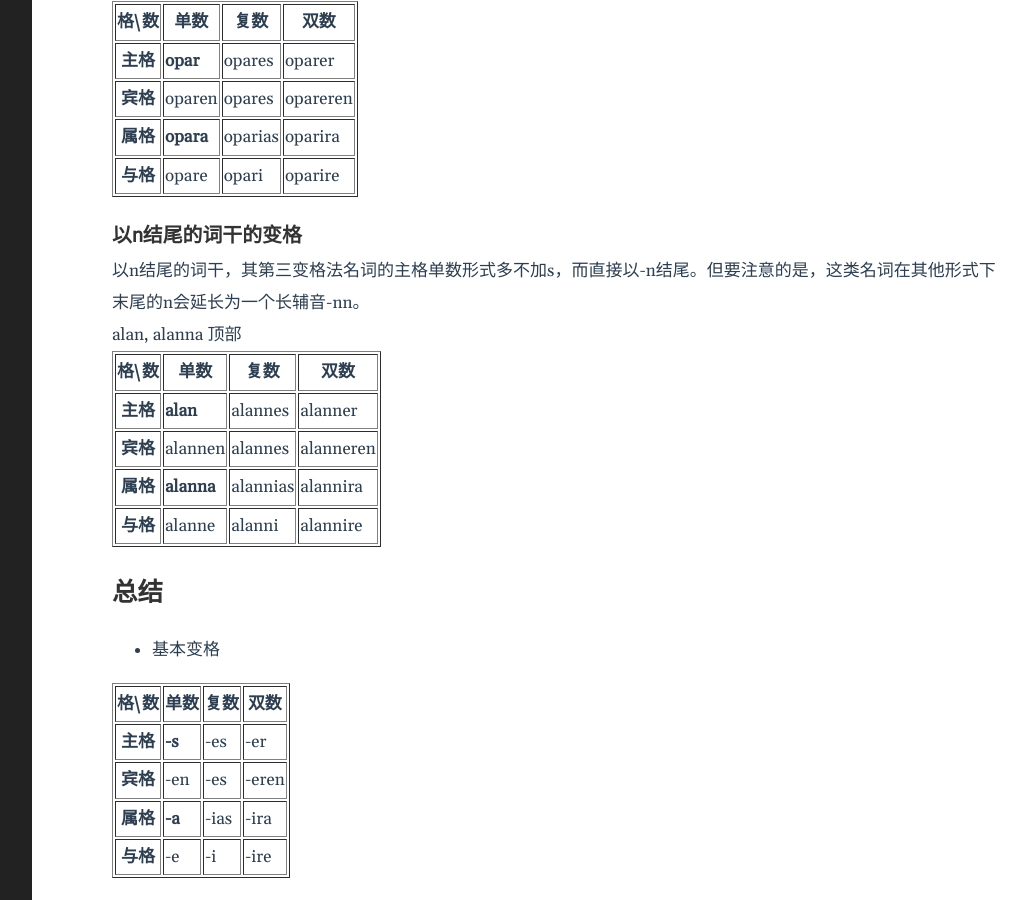
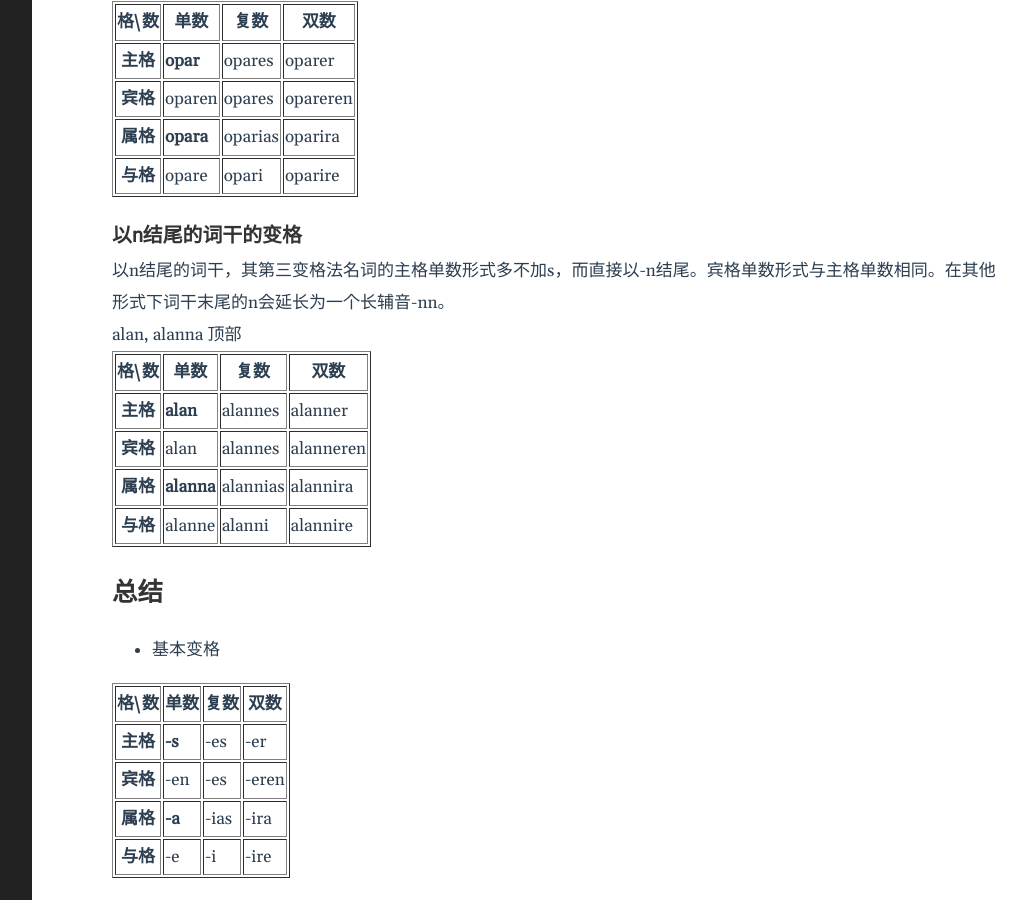
Before and after one commit to WenNianshuo/WenNianshuo.github.io, a Jekyll site: the page built from _posts/2022-01-23-5. 名词的第三变格法（一）.md, in a window 1280 px wide and 900 px high, scrolled down 4157 px. Shown: the whole window, without its empty margins (188-1214 px from the left). Built offline with Jekyll 4.4.1, drawn with Linux system fonts in a browser that asks for light colours.

Commit message:
Update 2022-01-23-5. 名词的第三变格法（一）.md

```diff
--- a/_posts/2022-01-23-5. 名词的第三变格法（一）.md
+++ b/_posts/2022-01-23-5. 名词的第三变格法（一）.md
@@ -511,7 +511,7 @@ opar, opara	东方
 
 ### 以n结尾的词干的变格
 
-以n结尾的词干，其第三变格法名词的主格单数形式多不加s，而直接以-n结尾。但要注意的是，这类名词在其他形式下末尾的n会延长为一个长辅音-nn。
+以n结尾的词干，其第三变格法名词的主格单数形式多不加s，而直接以-n结尾。宾格单数形式与主格单数相同。在其他形式下词干末尾的n会延长为一个长辅音-nn。
 
 alan, alanna	顶部
 
@@ -530,7 +530,7 @@ alan, alanna	顶部
   </tr>
   <tr>
     <th>宾格</th>
-    <td>alannen</td>
+    <td>alan</td>
     <td>alannes</td>
     <td>alanneren</td>
   </tr>
@@ -629,7 +629,7 @@ tars, tara	n. 梯子
 opar, opara	n. 东方
 alan, alanna	n. 顶部
 
-al, ala n. 上方
+al, ala	n. 上方
 bun, bunna	n. 底部、下方
 vaes, vaeta	n. 王、国王
 vans, vanta	n. 风
```
